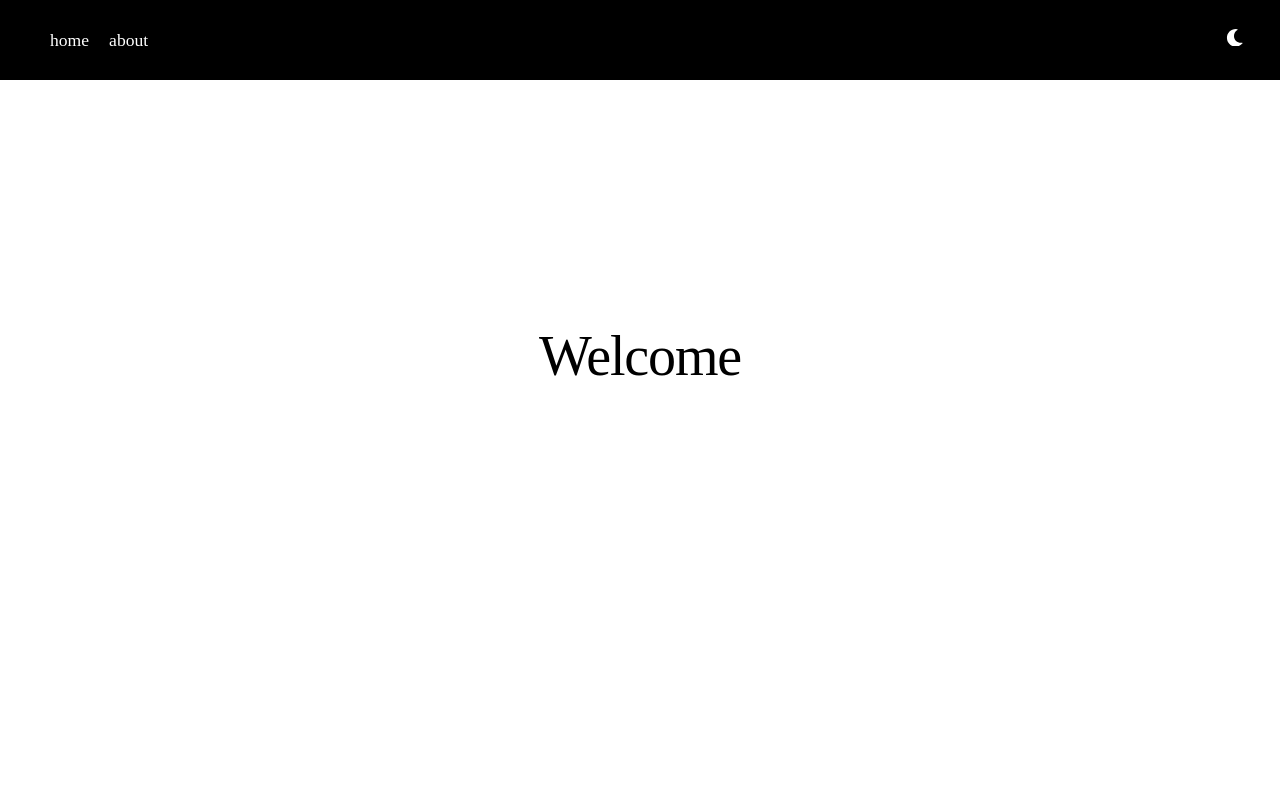
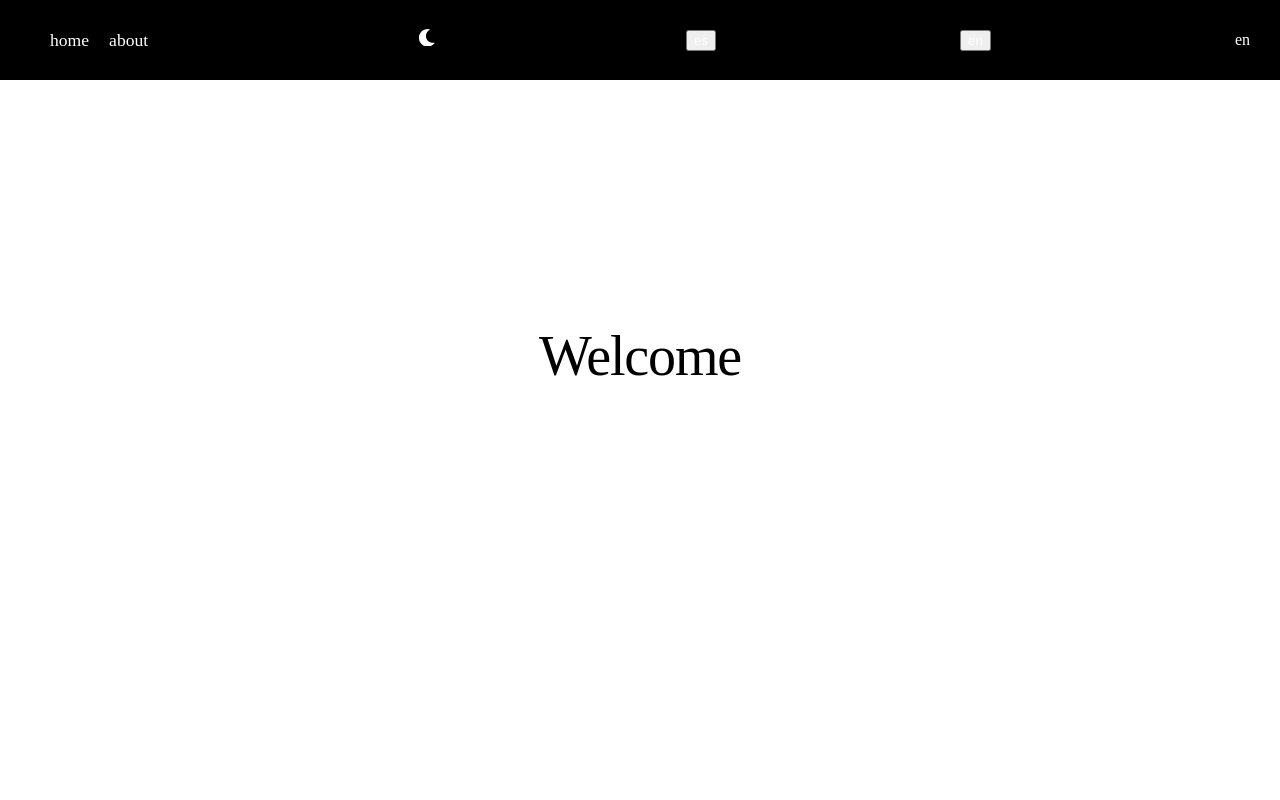
Before and after one commit to aidencullo/beta.aidencullo.com, a React (Vite) app: page / in a window 1280 px wide. Shown: the top 800 px of the page. Built offline with nearby package versions, Linux system fonts and the light colour scheme.

Commit message:
Add language context and useLanguage hook for internationalization

```diff
--- a/src/components/header/Header.tsx
+++ b/src/components/header/Header.tsx
@@ -2,8 +2,10 @@ import React from 'react'
 import InternalLink from '../links/InternalLink'
 import ThemeButton from './ThemeButton'
 import './Header.css'
+import { useLanguageCustom } from '../../hooks/useLanguage'
 
 const Header: React.FC = () => {
+  const { setLanguageCustom } = useLanguageCustom()
   return (
     <header className="header">
       <div className="header-content">
@@ -12,6 +14,9 @@ const Header: React.FC = () => {
           <InternalLink href="#bio" title="About" className="header-me-link">about</InternalLink>
         </div>
         <ThemeButton />
+        here
+        <button onClick={() => setLanguageCustom("es")}>es</button>
+        <button onClick={() => setLanguageCustom("en")}>en</button>
       </div>
     </header>
   )
--- a/src/components/header/Header/Header.tsx
+++ b/src/components/header/Header/Header.tsx
@@ -1,9 +1,11 @@
 import React from 'react'
 import InternalLink from '../../links/InternalLink'
-import ThemeButton from '../ThemeButton/ThemeButton'
+import ThemeButton from '../ThemeButton'
 import './Header.css'
+import { useLanguageCustom } from '../../../hooks/useLanguage'
 
 const Header: React.FC = () => {
+  const { language, setLanguageCustom } = useLanguageCustom()
   return (
     <header className="header">
       <div className="header-content">
@@ -12,6 +14,9 @@ const Header: React.FC = () => {
           <InternalLink href="#bio" title="About" className="header-me-link">about</InternalLink>
         </div>
         <ThemeButton />
+        <button onClick={() => setLanguageCustom("es")}>es</button>
+        <button onClick={() => setLanguageCustom("en")}>en</button>
+        {language}
       </div>
     </header>
   )
--- /dev/null
+++ b/src/contexts/LanguageContext.tsx
@@ -0,0 +1,25 @@
+import React, { createContext, useContext, useState, useEffect } from 'react';
+
+type Language = 'en' | 'es';
+interface LanguageContextType {
+  language: Language;
+  setLanguage: (language: Language) => void;
+}
+
+const LanguageContext = createContext<LanguageContextType | undefined>(undefined);
+
+export const LanguageProvider: React.FC<{children: React.ReactNode}> = ({ children }) => {
+  const [language, setLanguage] = useState<Language>('en');
+
+  return (
+    <LanguageContext.Provider value={{ language, setLanguage }}>
+      {children}
+    </LanguageContext.Provider>
+  );
+};
+
+export const useLanguage = () => {
+  const context = useContext(LanguageContext);
+  if (!context) throw new Error('useLanguage must be used within LanguageProvider');
+  return context;
+};
--- /dev/null
+++ b/src/hooks/useLanguage.ts
@@ -0,0 +1,11 @@
+import { useLanguage } from '../contexts/LanguageContext'
+
+export function useLanguageCustom() {
+  const { language, setLanguage } = useLanguage()
+
+  const setLanguageCustom = (language: "en" | "es") => {
+    setLanguage(language)
+  }
+
+  return { language, setLanguageCustom }
+}
--- a/src/main.tsx
+++ b/src/main.tsx
@@ -2,9 +2,12 @@ import { StrictMode } from 'react'
 import { createRoot } from 'react-dom/client'
 import './index.css'
 import App from './App.tsx'
+import { LanguageProvider } from './contexts/LanguageContext.tsx'
 
 createRoot(document.getElementById('root')!).render(
   <StrictMode>
-    <App />
+    <LanguageProvider>
+      <App />
+    </LanguageProvider>
   </StrictMode>
 )
```
